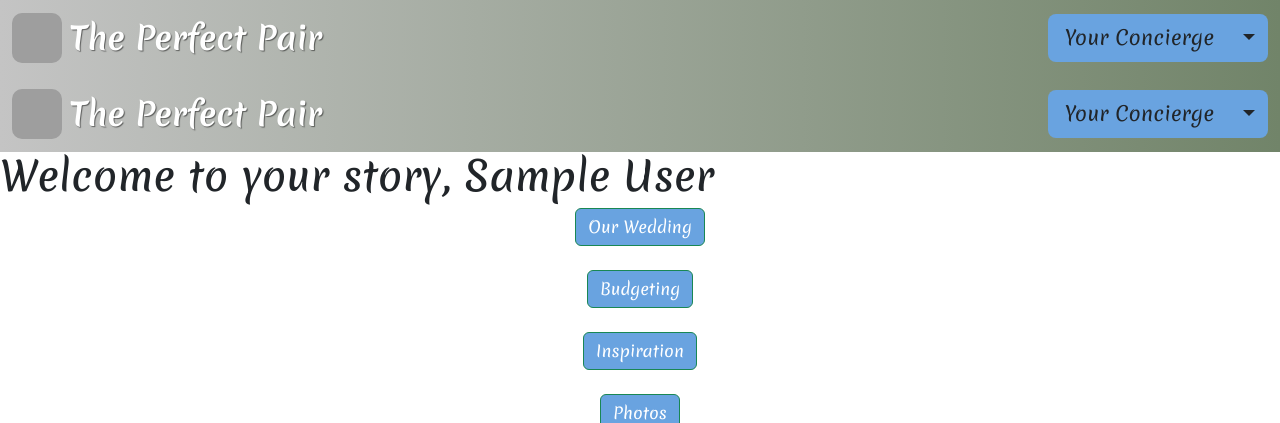
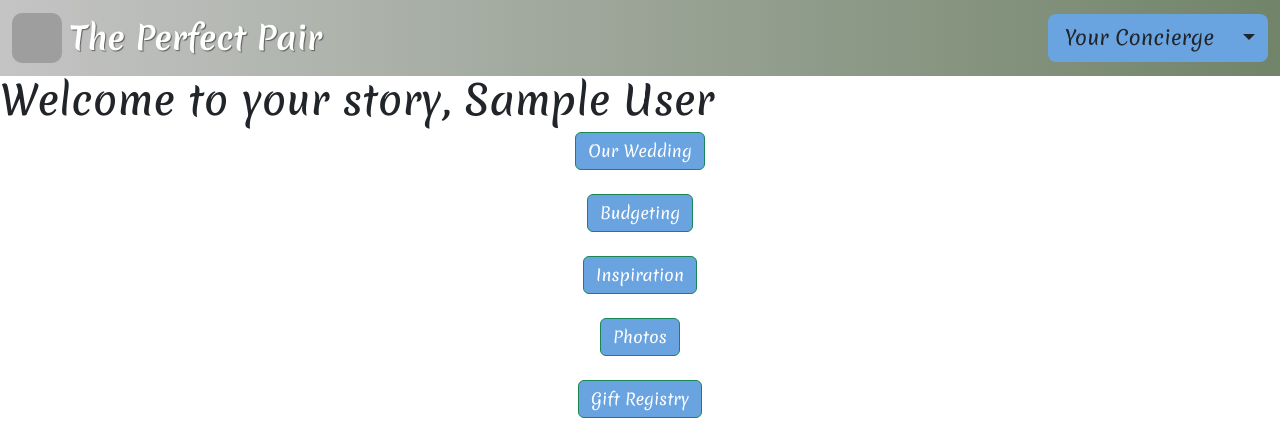
Before and after one commit to evanmrosas/Wedding_Planner-repo, a Flask app: page /dashboard in a window 1280 px wide. Shown: the top 423 px of the page. Run offline with Flask 3, Linux system fonts and the light colour scheme; the visitor is signed in with stand-in values (Sample User, id 1); grey boxes are pictures that could not be loaded.

Commit message:
cleaned up html pages

```diff
--- /dev/null
+++ b/flask_app/static/css/gift.css
@@ -0,0 +1,5 @@
+.giftText{
+    display:flex;
+    align-items: center;
+    justify-content: center;
+}
--- a/flask_app/templates/dashboard.html
+++ b/flask_app/templates/dashboard.html
@@ -17,32 +17,7 @@
     <title>Dashboard</title>
 
 </head>
-<nav class="navbar navbar-expand-lg navbar-light bg-gradient" style="background-image: linear-gradient(to right, #ff9966, #ff5e62);">
-    <div class="container-fluid">
-        <a class="navbar-brand d-flex align-items-center" href="#">
-            <img src="../static/images/header.jpg" alt="flowers" width="50" height="50" class="d-inline-block align-text-top me-2">
-            <h1 class="h2 mb-0">The Perfect Pair</h1>
-        </a>
-        <div class="btn-group">
-            <button class="btn btn-lg" type="button">
-                Your Concierge
-                </button>
-                <button type="button" class="btn btn-lg dropdown-toggle dropdown-toggle-split" data-bs-toggle="dropdown" aria-expanded="false">
-                <span class="visually-hidden">Toggle Dropdown</span>
-                </button>
-                <ul class="dropdown-menu">
-                    <li><a href="/wedding/info" class="dropdown-item">Our Wedding</a></li>
-                    <li><a href="/budget" class="dropdown-item">Budgeting</a></li>
-                    <li><a href="#" class="dropdown-item">Insperation</a></li>
-                    <li><a href="#" class="dropdown-item">Photos</a></li>
-                    <li><a href="/giftregistry" class="dropdown-item">Gift Reg</a></li>
-                    <li><a href="/guests" class="dropdown-item">RSVP List</a></li>
-                    <li><hr class="dropdown-divider"></li>
-                    <li><a href="/logout" class="dropdown-item">Logout</a></li>
-                </ul>
-            </div>
-    </div>
-</nav>
+
 
 <nav class="navbar navbar-expand-lg navbar-light bg-gradient" style="background-image: linear-gradient(to right, #ff9966, #ff5e62);">
     <div class="container-fluid">
--- a/flask_app/templates/editgift.html
+++ b/flask_app/templates/editgift.html
@@ -3,6 +3,7 @@
 <head>
     <meta charset="UTF-8">
     <meta name="viewport" content="width=device-width, initial-scale=1.0">
+    <link href="https://cdn.jsdelivr.net/npm/bootstrap@5.3.2/dist/css/bootstrap.min.css" rel="stylesheet" integrity="sha384-T3c6CoIi6uLrA9TneNEoa7RxnatzjcDSCmG1MXxSR1GAsXEV/Dwwykc2MPK8M2HN" crossorigin="anonymous">
     <link href="https://cdn.jsdelivr.net/npm/bootstrap@5.3.2/dist/css/bootstrap.min.css" rel="stylesheet" integrity="sha384-T3c6CoIi6uLrA9TneNEoa7RxnatzjcDSCmG1MXxSR1GAsXEV/Dwwykc2MPK8M2HN" crossorigin="anonymous">
     <link rel="stylesheet" href="../static/css/wedding.css">
     <link rel="preconnect" href="https://fonts.googleapis.com">
@@ -12,6 +13,7 @@
     <link href="https://cdn.jsdelivr.net/npm/bootstrap@5.3.3/dist/css/bootstrap.min.css" rel="stylesheet" integrity="sha384-QWTKZyjpPEjISv5WaRU9OFeRpok6YctnYmDr5pNlyT2bRjXh0JMhjY6hW+ALEwIH" crossorigin="anonymous">
     <script src="https://cdn.jsdelivr.net/npm/bootstrap@5.3.3/dist/js/bootstrap.bundle.min.js" integrity="sha384-YvpcrYf0tY3lHB60NNkmXc5s9fDVZLESaAA55NDzOxhy9GkcIdslK1eN7N6jIeHz" crossorigin="anonymous"></script>
     <link rel="stylesheet" href="../static/css/header.css">
+    <link rel="stylesheet" href="../static/css/wedding.css">
 
     <title>Edit Gift</title>
 </head>
--- a/flask_app/templates/rsvp_dash.html
+++ b/flask_app/templates/rsvp_dash.html
@@ -51,8 +51,8 @@
     <a class="ms-4 mt-4" href="/guests/new">New Rsvp</a>
     </div>
     <div class="guestContainer">
-    <table class="table table-success table-striped">
-        <tr>
+    <table class="table table-striped">
+        <tr class="table-success ">
             <th>First Name</th>
             <th>Last Name</th>
             <th>Actions</th>
--- a/flask_app/templates/rsvp_new.html
+++ b/flask_app/templates/rsvp_new.html
@@ -47,7 +47,7 @@
 
     <div class="newGuestContainer">
     <div class="card mt-4">
-        <h1 class="card-header">Rsvp Guest</h1>
+        <h1 class="card-header bg bg-gradient">Rsvp Guest</h1>
         <div class="card-body">
         <form action="/guests/create" method="post">
             {% with messages = get_flashed_messages(category_filter=['guest']) %}
@@ -84,7 +84,7 @@
                 </form>
             </div>
         </form>
-        <a href="/guests">Back to Guest Dashboard</a>
+        <a class=" ms-3 mb-2" href="/guests">Back to Guest Dashboard</a>
     </div>
 </div>
 </div>
```
Also changed, not shown: flask_app/static/css/budget.css (+10 -0 lines), flask_app/static/css/wedding.css (+7 -3 lines), flask_app/templates/budget.html (+6 -3 lines), flask_app/templates/giftregistry.html (+5 -2 lines), flask_app/templates/new_wedding.html (+11 -1 lines), flask_app/templates/wedding_info.html (+6 -3 lines), planner.vuerd.json (+26 -26 lines).
